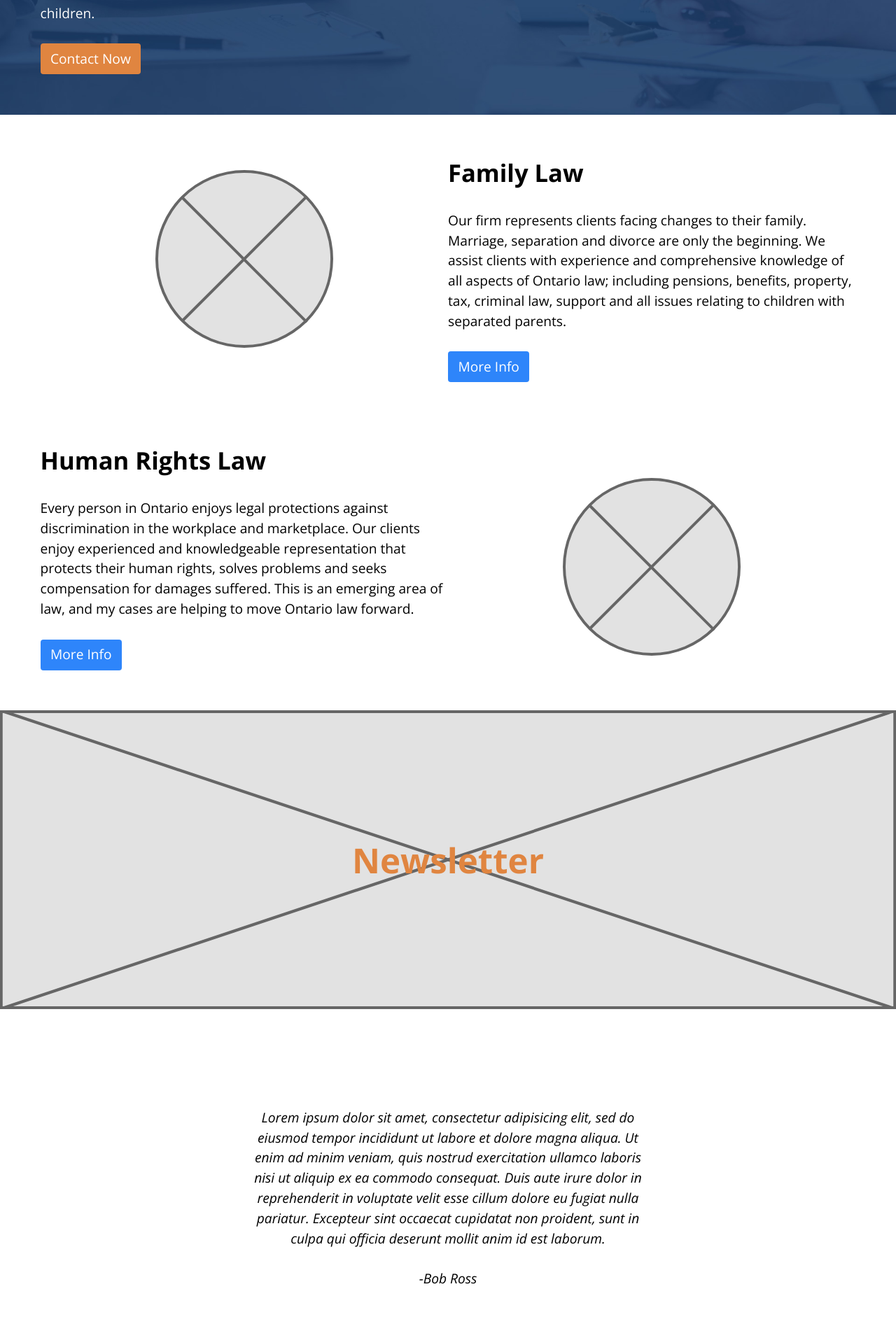
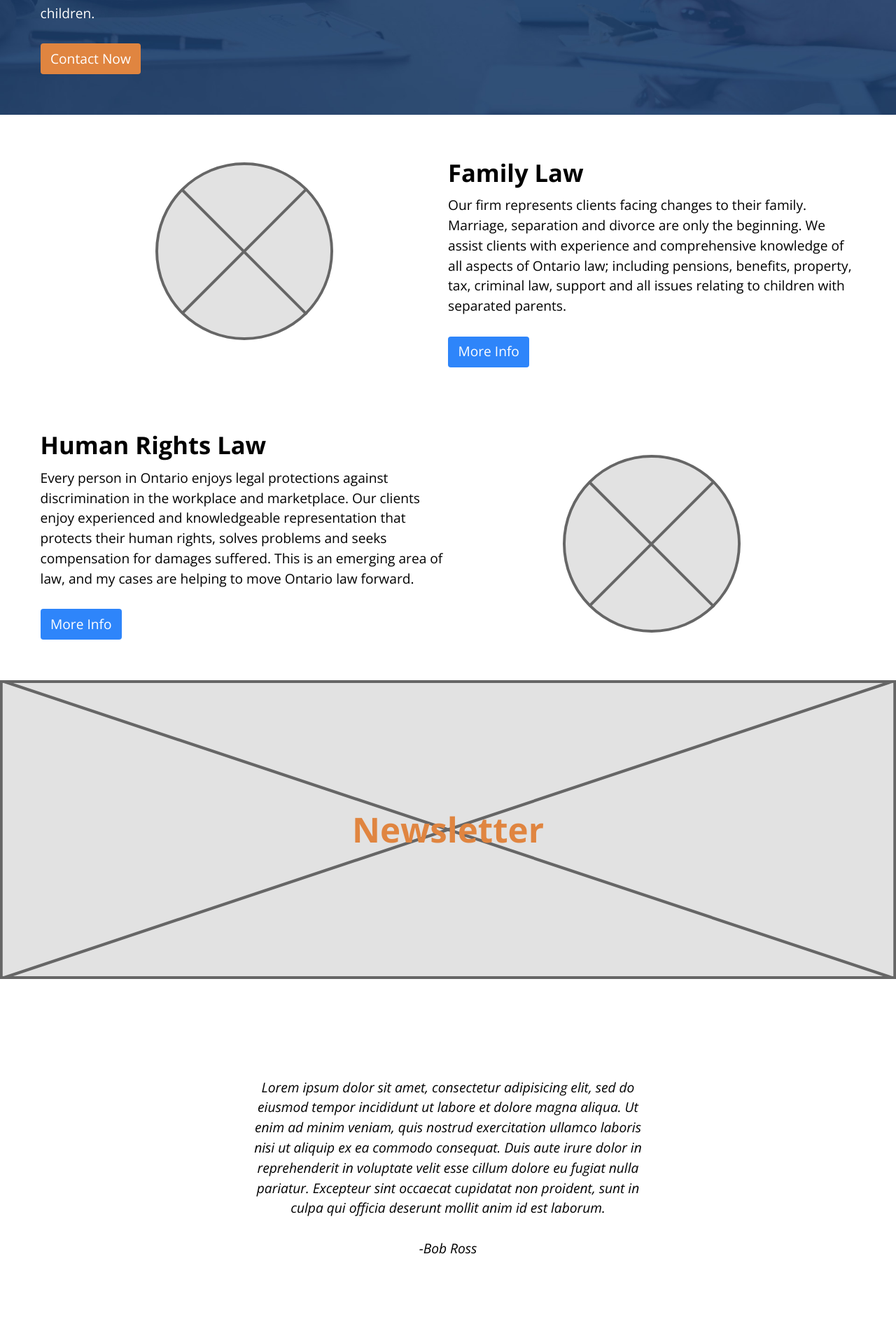
Before and after one commit to Ten-3/letts-law, a Jekyll site: the page built from index.html, in a window 1280 px wide. Shown: the part 684-2586 px from the top of the page at 70% size. Built offline with Jekyll 4.4.1, drawn with Linux system fonts in a browser that asks for light colours.

Commit message:
adjust the padding and margin

```diff
--- a/family-law.html
+++ b/family-law.html
@@ -45,9 +45,9 @@ layout: default
 
     </div>
 
-    <div class="push gutter-2 family-law-info-banner grid">
+    <div class="push gutter-2 family-law-info-banner grid grid-middle">
       <div class="unit xs-1 s-1 m-1-2 gutter pad-t pad-b-0">
-        <h1>More Info</h1>
+        <h1 class="push-1-2">More Info</h1>
         <p>Our firm provides family litigation services in all levels of Ontario court as well as administrative tribunals respecting pensions and benefits. Aside from litigation, we represent clients with amicable and negotiated separations and divorces. We also provide planning advice and services relating to wills, estates, powers of attorney and cohabitation agreements.</p>
       </div>
       <div class="unit xs-1 s-1 m-1-2 gutter pad-b pad-t">
--- a/human-rights.html
+++ b/human-rights.html
@@ -46,9 +46,9 @@ layout: default
     </div>
 
 
-    <div class="push gutter embed embed-3by1 human-rights-info-banner grid">
+    <div class="push gutter embed embed-3by1 human-rights-info-banner grid grid-middle">
       <div class="unit xs-1 s-1 m-1-2 gutter pad-t pad-b-0">
-        <h1>More Info</h1>
+        <h1 class="push-1-2">More Info</h1>
         <p>Letts Law provides consultation and litigation legal services for anyone facing disability, family status, gender and marital status discrimination and contemplating a proceeding in Ontario Courts, the Ontario Human Rights Tribunal or a complaint to the Canadian Human Rights Commissioner. Whether a service or employment issue, contact us for a free consultation</p>
       </div>
       <div class="unit xs-1 s-1 m-1-2 gutter pad-b pad-t">
--- a/index.html
+++ b/index.html
@@ -16,7 +16,7 @@ layout: default
         <img class="pad-b" src="images/placeholder-circle.svg" alt="family-section-photo">
       </div>
       <div class="unit xs-1 s-1 m-1-2 l-1-2 xl-1-2">
-        <h2 class="exa">Family Law</h2>
+        <h2 class="exa push-1-4">Family Law</h2>
         <p>Our firm represents clients facing changes to their family. Marriage, separation and divorce are only the beginning. We assist clients with experience and comprehensive knowledge of all aspects of Ontario law; including pensions, benefits, property, tax, criminal law, support and all issues relating to children with separated parents.</p>
         <a class="btn text-center" href="{{site.baseurl}}/family-law/">More Info</a>
       </div>
@@ -24,7 +24,7 @@ layout: default
 
     <div class="push-2 gutter-2 grid grid-middle human-rights-section">
       <div class="unit xs-1 s-1 m-1-2 l-1-2 xl-1-2">
-        <h2 class="exa">Human Rights Law</h2>
+        <h2 class="exa push-1-4">Human Rights Law</h2>
         <p>Every person in Ontario enjoys legal protections against discrimination in the workplace and marketplace. Our clients enjoy experienced and knowledgeable representation that protects their human rights, solves problems and seeks compensation for damages suffered. This is an emerging area of law, and my cases are helping to move Ontario law forward.</p>
         <a class="btn text-center" href="{{site.baseurl}}/human-rights/">More Info</a>
       </div>
```
